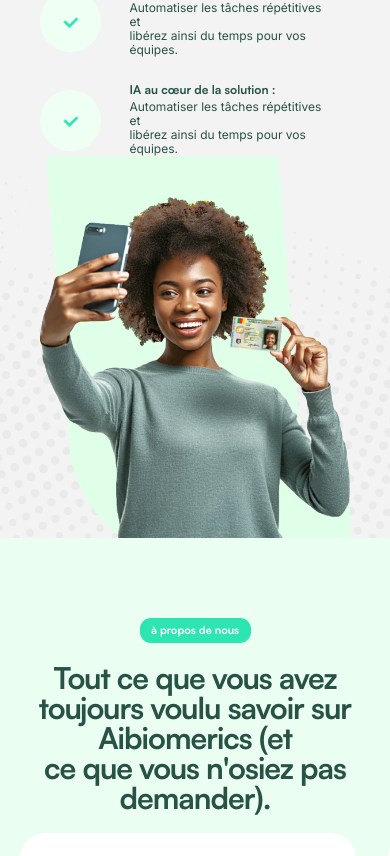
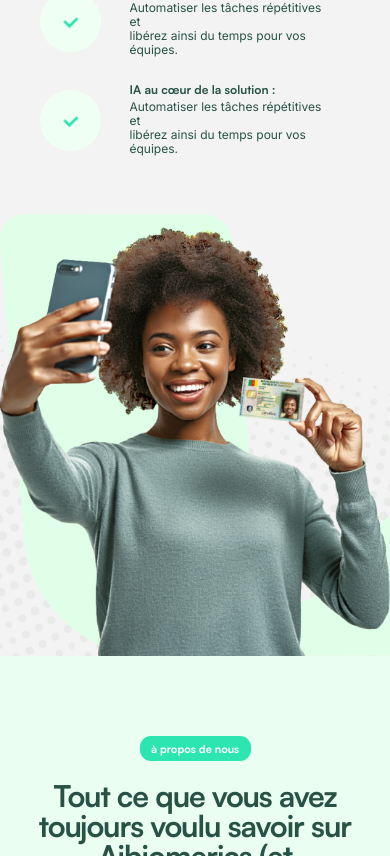
Before and after one commit to chrisvaldes/sekure, a React (Create React App) app: page /about in a window 390 px wide. Shown: the part 7891-8747 px from the top of the page. Built offline with nearby package versions, Linux system fonts and the light colour scheme.

Commit message:
responsif-mobile

```diff
--- a/src/Pages/About/About.jsx
+++ b/src/Pages/About/About.jsx
@@ -561,7 +561,8 @@
                 <img src={womenSelfie} alt="" className='absolute womenSelfie' />
               </div>
             </div>
-            <div className="flex flex-col items-center justify-center px-10 lg:px-20">
+            <div className="flex flex-col items-center justify-center">
+              <div className=" px-10 lg:px-20">
                 <div className='about-womenselfie-title w-full'>
                   Ce qui nous distingue ? Notre engagement à <br />
                   vous offrir des solutions innovantes, fiables et <br />
@@ -577,8 +578,11 @@
                   <WomenCard />
                   <WomenCard />
                 </div>
-              <div className="block lg:hidden pt-10 women-vector">
+              </div>
+              <div className="relative block lg:hidden pt-10 women-vector">
+                <div className="absolute bottom-0">
                   <img src={womenSelfie} alt="" className='' />
+                </div>
               </div>
             </div>
 
--- a/src/index.css
+++ b/src/index.css
@@ -1423,8 +1423,10 @@
 .women-vector{
   background-image: url("../src/images/about/Vector.png");
   background-repeat: no-repeat;
-  background-position: -1% 60%;
-  background-size: -90% -90%;
+  background-position: bottom left;
+  background-size: -20% -90%;
+  height: 500px;
+  width: 100%;
 }
 
 .about-womenselfie-title {
```
Lines whose indentation alone changed are shown as unchanged.
